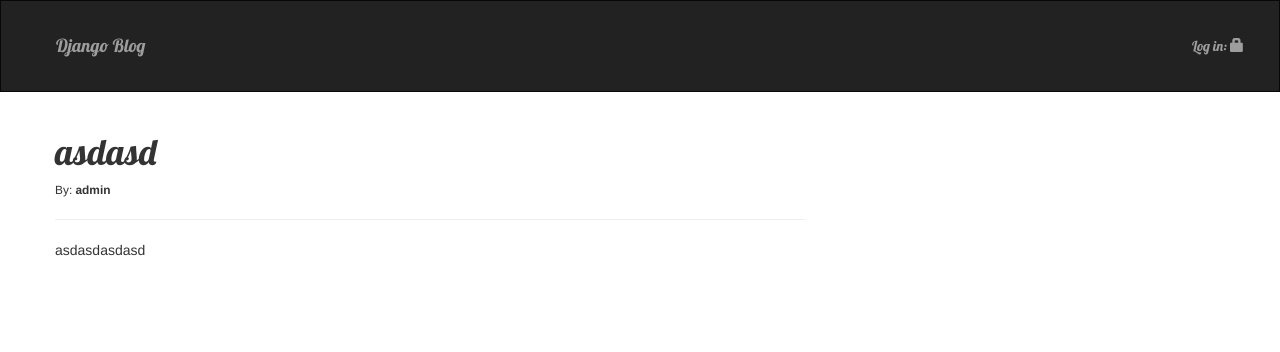
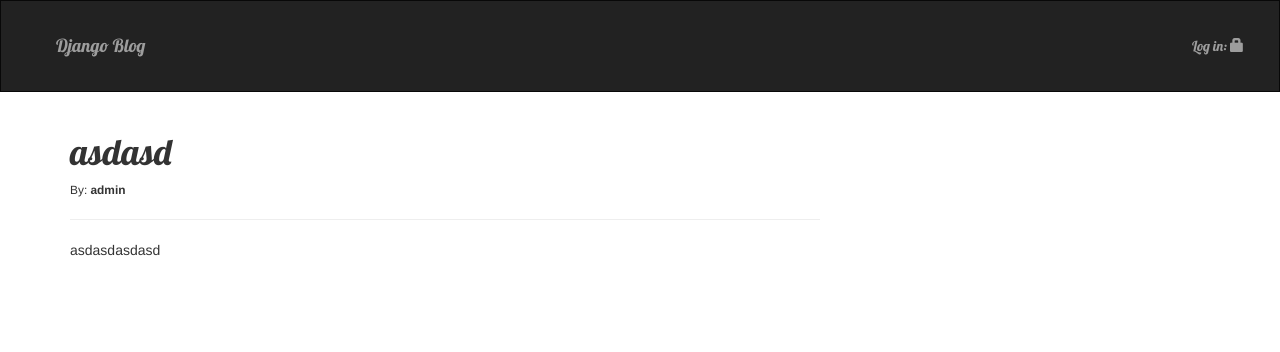
Before and after one commit to Pablit4o/aplikacje-internetowe-21716-185ic, a Django app: page /post/1/ in a window 1280 px wide. Shown: the top 352 px of the page. Run offline with Django 3.2, Linux system fonts and the light colour scheme; data comes from the database, SQL or seed files in the repository; some libraries are stand-ins or nearby versions.

Commit message:
Update blog.css

```diff
--- a/Lab3/static/css/blog.css
+++ b/Lab3/static/css/blog.css
@@ -14,10 +14,6 @@ nav {
     color: #ffffff;
     font-size: 36pt;
     text-decoration: none;
-}
-
-.content {
-    margin-left: 40px;
 }
 
 h1, h2, h3, h4 {
```
